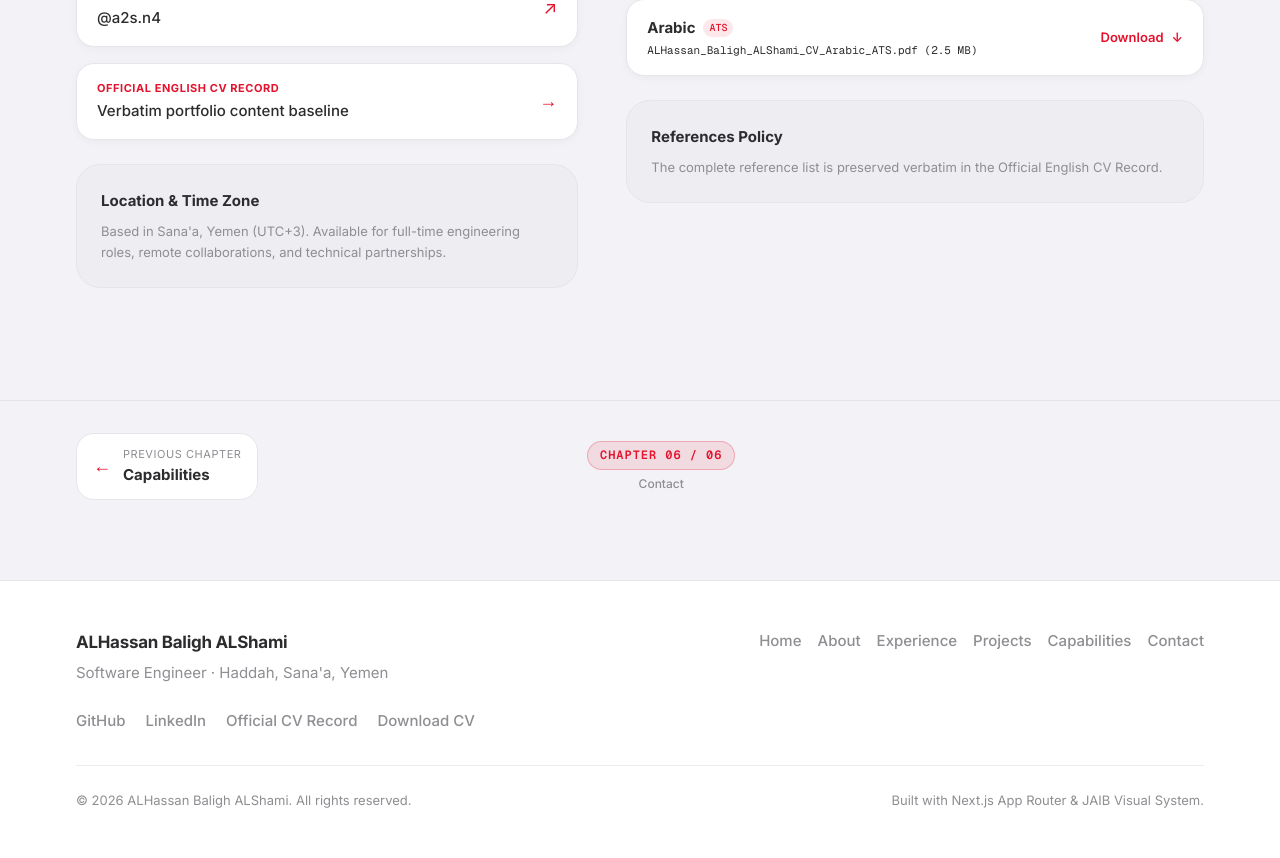
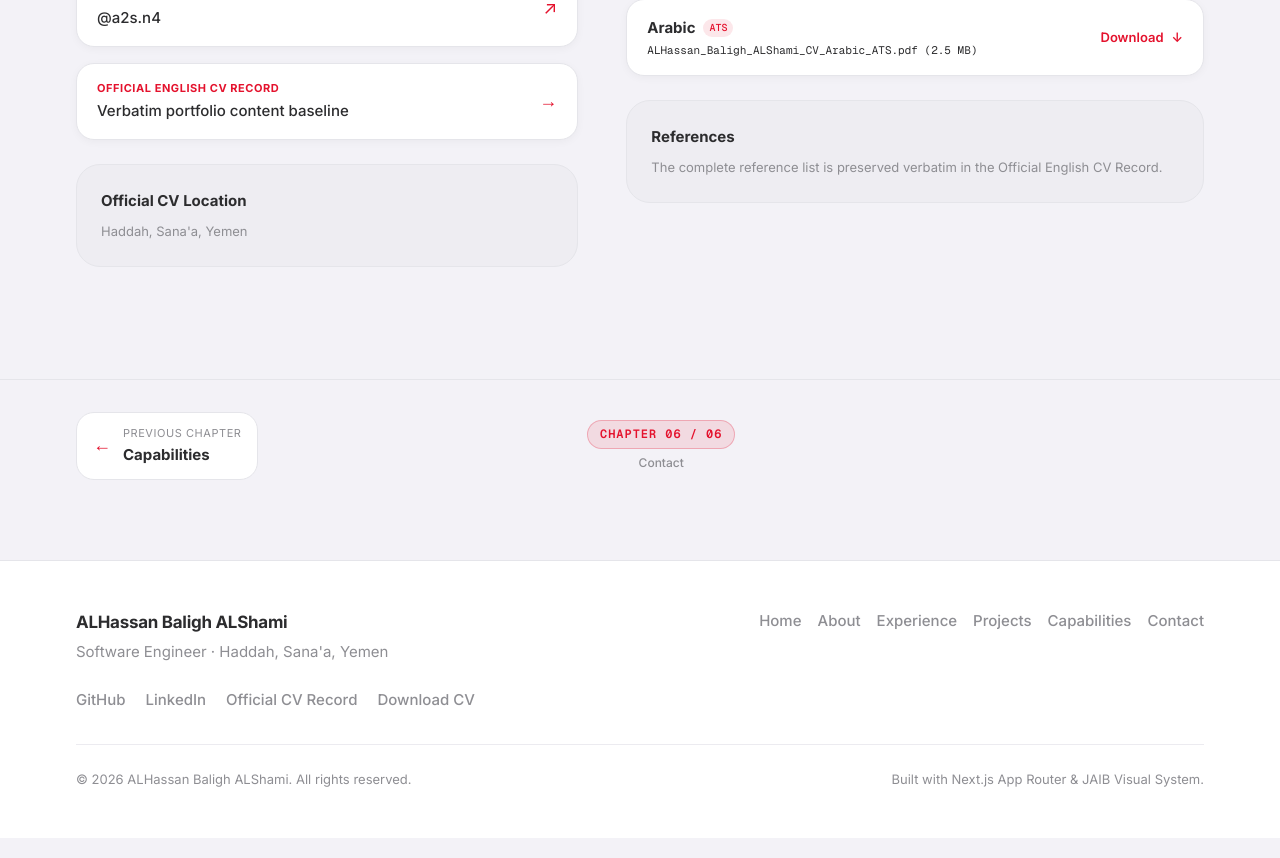
Before and after one commit to a2sn2/alhassan-portfolio, a Next.js app: page /contact in a window 1280 px wide. Shown: the part 920-1778 px from the top of the page. Built offline with nearby package versions, Linux system fonts and the light colour scheme.

Commit message:
feat(contact): expose official CV baseline and exact location

```diff
--- a/src/app/contact/page.tsx
+++ b/src/app/contact/page.tsx
@@ -24,16 +24,13 @@ export default function ContactPage() {
   return (
     <div className={styles.contactPage}>
       <Container>
-        {/* Page Header */}
         <header className={styles.header}>
           <span className={styles.kicker}>{contactContent.kicker}</span>
           <h1 className={styles.title}>{contactContent.title}</h1>
           <p className={styles.description}>{contactContent.description}</p>
         </header>
 
-        {/* Channels & CV Packages Layout */}
         <div className={styles.layout} style={{ marginTop: "var(--space-10)" }}>
-          {/* Direct Channels Column */}
           <div className={styles.channelsColumn}>
             <h2 className={styles.sectionTitle}>Direct Communication Channels</h2>
             <div className={styles.channelCards}>
@@ -66,15 +63,11 @@ export default function ContactPage() {
             </div>
 
             <div className={styles.noticeCard}>
-              <span className={styles.noticeTitle}>Location & Time Zone</span>
-              <p className={styles.noticeText}>
-                Based in Sana&apos;a, Yemen (UTC+3). Available for full-time engineering
-                roles, remote collaborations, and technical partnerships.
-              </p>
+              <span className={styles.noticeTitle}>Official CV Location</span>
+              <p className={styles.noticeText}>{contactContent.location}</p>
             </div>
           </div>
 
-          {/* Official CV Downloads Column */}
           <div className={styles.cvColumn}>
             <h2 className={styles.sectionTitle}>Official Multi-Language CV Packages</h2>
             <div className={styles.cvGrid}>
@@ -103,14 +96,13 @@ export default function ContactPage() {
             </div>
 
             <div className={styles.noticeCard}>
-              <span className={styles.noticeTitle}>References Policy</span>
+              <span className={styles.noticeTitle}>References</span>
               <p className={styles.noticeText}>{contactContent.referencesNote}</p>
             </div>
           </div>
         </div>
       </Container>
 
-      {/* Chapter 6 of 6 sequential navigation */}
       <ChapterNav currentChapterIndex={6} />
     </div>
   );
```
